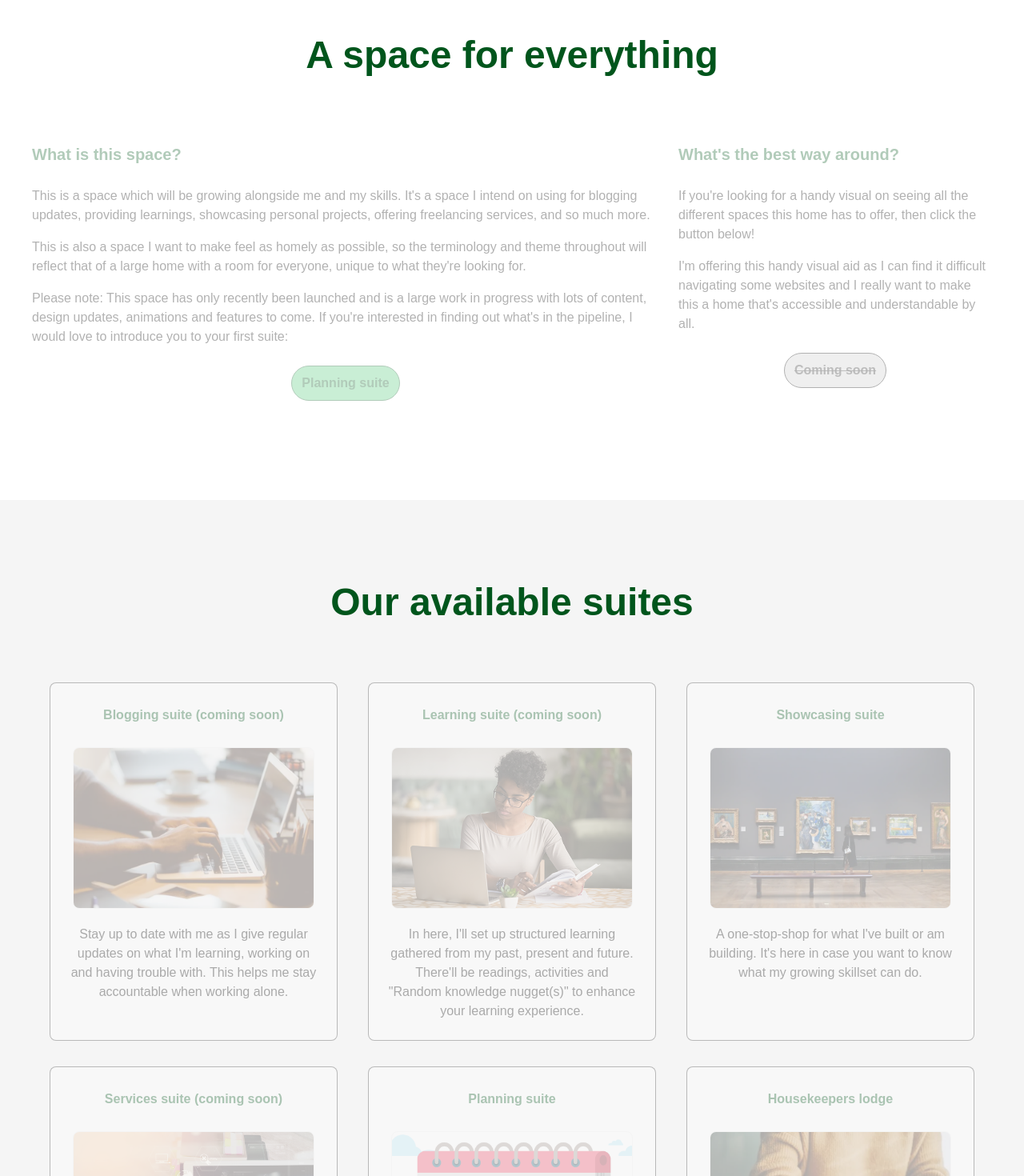
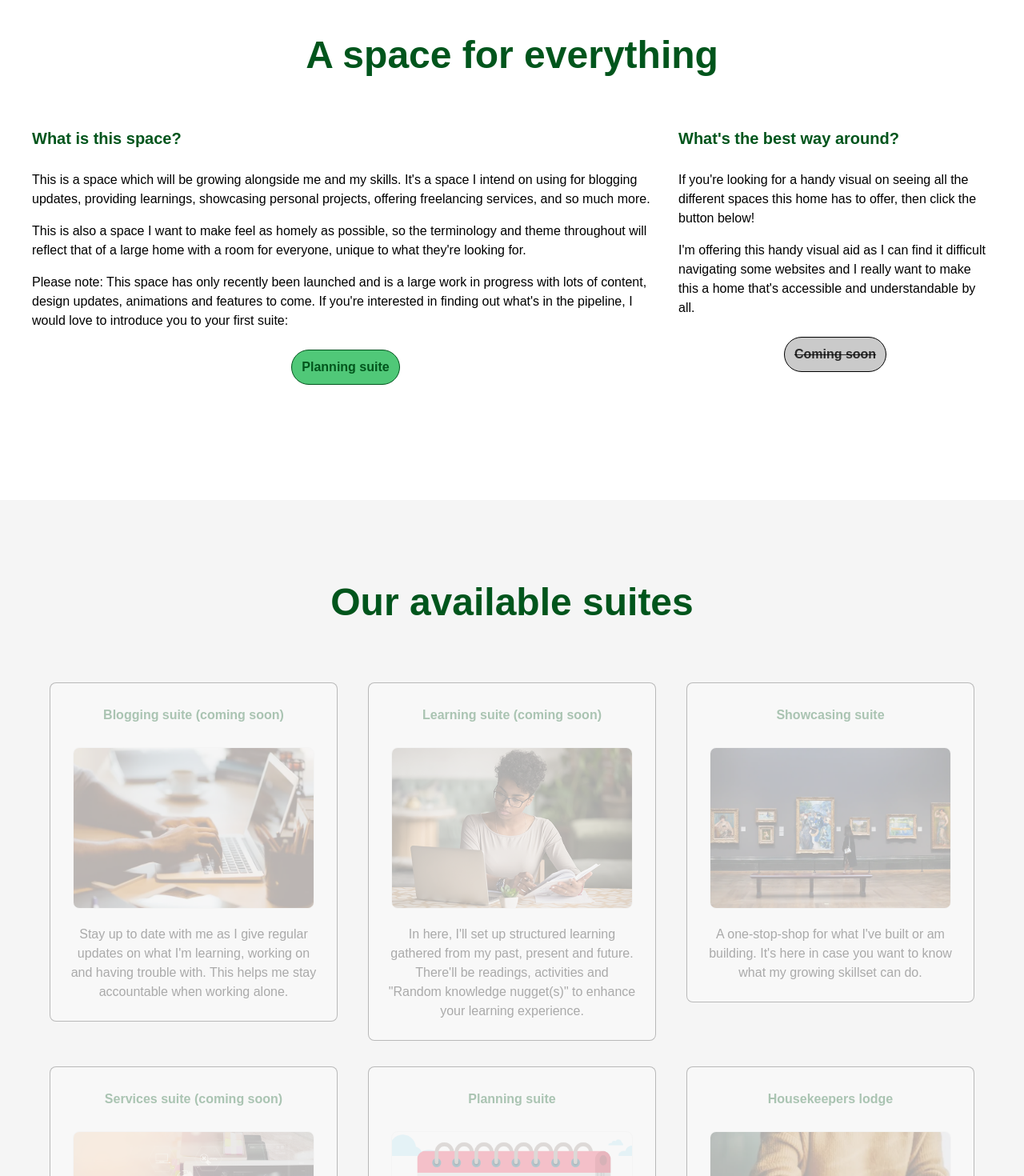
Before and after one commit to danriley11/DansDevDen, a React (Vite) app: page / in a window 1280 px wide. Shown: the part 860-2330 px from the top of the page at 80% size. Built offline with nearby package versions, Linux system fonts and the light colour scheme.

Commit message:
Update render methods for GrandFoyer

```diff
--- a/src/pages/grandFoyer/GrandFoyer.tsx
+++ b/src/pages/grandFoyer/GrandFoyer.tsx
@@ -16,7 +16,7 @@ import { ButtonLink } from '../../components/buttons/Buttons.styles';
 import { PLANNING } from '../../routes/routes';
 import { useNavigate } from 'react-router-dom';
 import { FlexDiv } from '../../components/blocks/FlexDiv.styles';
-import { FadingDivUp } from '../../components/blocks/FadingDiv.styles';
+import IntersectionWrapper from '../../components/inViewport/InView';
 
 const GrandFoyer = () => {
   const navigate = useNavigate();
@@ -34,7 +34,8 @@ const GrandFoyer = () => {
         <GrandFoyerContentContainer backgroundColour="white">
           <Heading2>A space for everything</Heading2>
           <GrandFoyerFlexContainer>
-            <FadingDivUp>
+            <IntersectionWrapper
+              children={
                 <div>
                   <Heading3>{SPACE_INFO_CONTENT.title}</Heading3>
                   <Margin bottom={24}>
@@ -46,9 +47,11 @@ const GrandFoyer = () => {
                     <ButtonLink onClick={() => navigate(PLANNING)}>Planning suite</ButtonLink>
                   </CenterAlign>
                 </div>
-            </FadingDivUp>
+              }
+            />
 
-            <FadingDivUp>
+            <IntersectionWrapper
+              children={
                 <div>
                   <Heading3>{FLOOR_PLAN_CONTENT.title}</Heading3>
                   <Margin bottom={24}>
@@ -60,7 +63,8 @@ const GrandFoyer = () => {
                     <ButtonLink disabled>{FLOOR_PLAN_CONTENT.buttonLabel}</ButtonLink>
                   </CenterAlign>
                 </div>
-            </FadingDivUp>
+              }
+            />
           </GrandFoyerFlexContainer>
         </GrandFoyerContentContainer>
       </Container>
@@ -68,13 +72,19 @@ const GrandFoyer = () => {
       <GrandFoyerContentContainer backgroundColour={offWhite}>
         <Container>
           <Heading2>Our available suites</Heading2>
-          <FlexDiv flexDirection="row" justifyContent="space-evenly" hasHover>
+          <FlexDiv flexDirection="row" justifyContent="space-evenly">
             {ZONES_CONTENT.map((zone, i) => (
+              <IntersectionWrapper
+                children={
+                  <FlexDiv hasHover>
                     <Zone key={i} onClick={() => navigate(zone.href)}>
                       <Heading4>{zone.title}</Heading4>
                       <img src={zone.image} />
                       <P>{zone.blurb}</P>
                     </Zone>
+                  </FlexDiv>
+                }
+              />
             ))}
           </FlexDiv>
         </Container>
```
Lines whose indentation alone changed are shown as unchanged.
